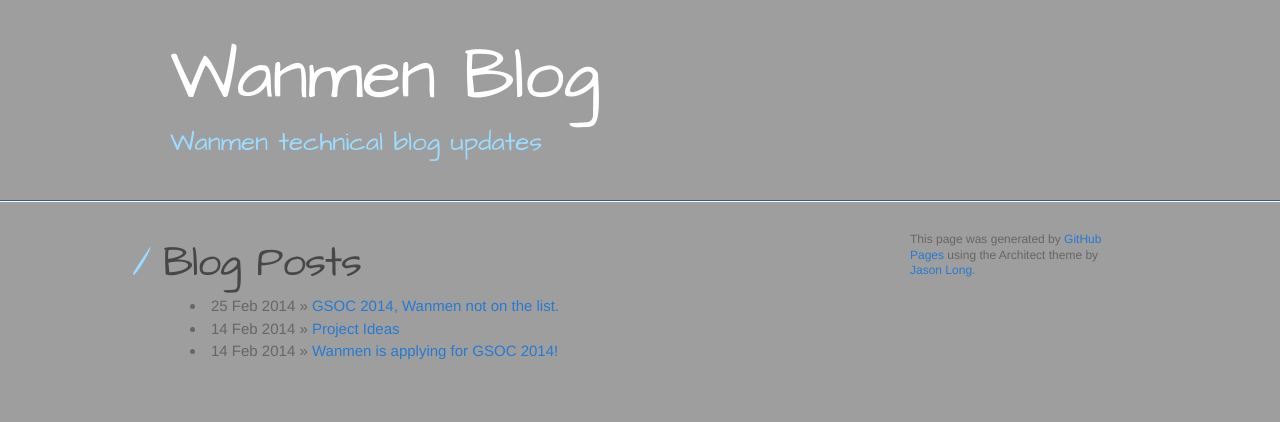
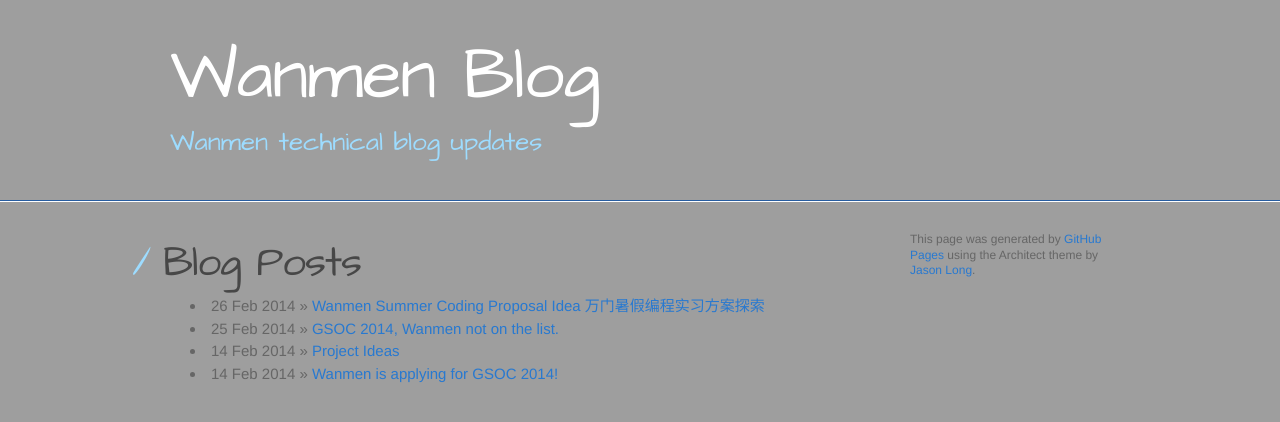
Before and after one commit to hhy5277/wanmen.github.io, a Jekyll site: the page built from index.html, in a window 1280 px wide. Shown: the top 422 px of the page. Built offline with Jekyll 4.4.1, drawn with Linux system fonts in a browser that asks for light colours; Markdown is read by kramdown in place of the engine named in the settings; some of the changed lines change nothing that is shown.

Commit message:
Added Proposal Page

```diff
--- a/_config.yml
+++ b/_config.yml
@@ -1,5 +1,5 @@
 name: Wanmen GSOC Blog
 description: Wanmen Blog for Google Summer of Code
-url: http://wanmen.github.io/blog
+url: http://wanmen.github.io
 markdown: redcarpet
 pygments: true
--- /dev/null
+++ b/_posts/2014-02-26-proposal.md
@@ -0,0 +1,16 @@
+---
+layout: post
+title:  "Wanmen Summer Coding Proposal Idea 万门暑假编程实习方案探索"
+date:   2014-02-26 11:34:42
+categories: wsc
+---
+
+昨晚在Google Singapore 参加了Google Summer of Code（GSOC）2014的meetup，GSOC是Google为了鼓励开源编程举办的面向在校大学生的暑假实习。没有地点限制，在哪儿都可以，学生一开始自己写proposal项目规划书，然后按照自己定的时间表写代码，每周和mentor线上交流汇报情况，到中期的时候会有一个evaluation，通过了Google会给一半的钱，最终又会evaluate一次，通过拿到剩下的一半。总共5000美刀（今年提高到5500美刀）。对于学生来说这个项目算是蛮诱人的，因为一般暑假实习能拿2000RMB一个月已经算不错的了。何况还比较自由，还有一对一的mentor辅导。具体情况可以看（http://www.google-melange.com/）
+
+我其实是12年和13年暑假都有参加。12年是在慕尼黑同学那里打地铺，然后顺便旅游，后来回来坡国接着做。13年是在北京打地铺，顺便做些自己感兴趣的事。可以说学到不少东西，也算是相对比较轻松，还能拿到可观的收入。可以说对这个项目个人只有赞誉没有骂声。有很多可以借鉴的方面，此篇文章也主要是来探讨一下GSOC模式对万门的可借鉴意义。
+
+万门大学本身发展出现瓶颈，希望能从GSOC这个模式中找到点灵感。万门大学主要碰到两个大问题：一个是内容content，另一个是渠道channel。内容那块我们做技术的几乎管不上，但是它是万门要成为真正大学的核心。假如优酷没有好内容了，乐视都把好节目买去了，那youku就没人用了。同样的，如果万门没有好课程，那大家都去YY了，凭什么去你万门啊。不过channel那块其实技术人员是可以有所贡献的。比如bilibili就可以用弹幕为吸引点把自己和youku区分开，iqiyi就把移动端做得很精致，这种稳准狠的小点虽然很难把握，但是确实是这些小公司能够在猛虎林立的情况下存活下来的生存之道。以上都是理论的说法，实际情况是万门没有技术吸引点来吸引技术大牛来做这些项目，即使有人参与也不是很确定要怎么做，怎么选择正确的模式。这个模式也是一直在探索，之前有探索纯personal connection的没有工资的纯志愿模式，发现有牛人会被情怀吸引，但是真正去做还是不会有太多热情和主动性。也尝试过封闭开发，发现productive很多，不过会更偏向于做commercial products，真正能商业用的那种，和纯公益其实是路线很不一样的。还有两种模式还没探索，1是直接付工资，2是纯开源。GSOC算是把两种模式结合的非常好的项目。但是GSOC模式有很大的不可复制性，比如Google会愿意付那么多钱支持做开源项目而且不考虑回报，其他很多公司即使心有余力也不一定足，何况万门完全没有资金来源。我们有尝试申请GSOC mentoring organization，这样就可以吸引到学生来一起做项目了，学生能收到Google发的钱，我们也有人帮忙写代码，那是双赢的，可惜没被选上，毕竟和真正优秀的开源公司还是有太大差距。
+
+于是现在想到的方式是万门自己充当一个entity，像GSOC一样招学生暑假写开源代码，来鼓励大家学习编程，学生也可以把自己对万门的理解和情怀做成真正让大家用的产品。这个过程是个长期的很有意义的事，虽然没有商业利益，但是对学生对整个在线教育的发展还是会产生积极影响的。不过还有一个很难的问题是资金的问题。这个问题对万门来说是一个一直在回避的问题，一开始是靠童哲自己的个人资金来做的，后来也没有什么改观。不过每个学生两三千每月的实习经费其实也不多，如果规模少点的时候，比如一个暑假只有两个学生，那么其实也还OK。到这个暑假写开源代码项目做的有影响力的时候其实经费或许就不一定问题那么大了。
+
+项目proposal可以看下这里（http://wanmen.github.io/blog/gsoc/update/2014/02/14/ideas.html），是之前和北大的limifly一起为申请GSOC而写的，改天写个中文的，有兴趣可以在下面留言或者email给我们support@wanmen.org
```
Also changed, not shown: 6 other files.
